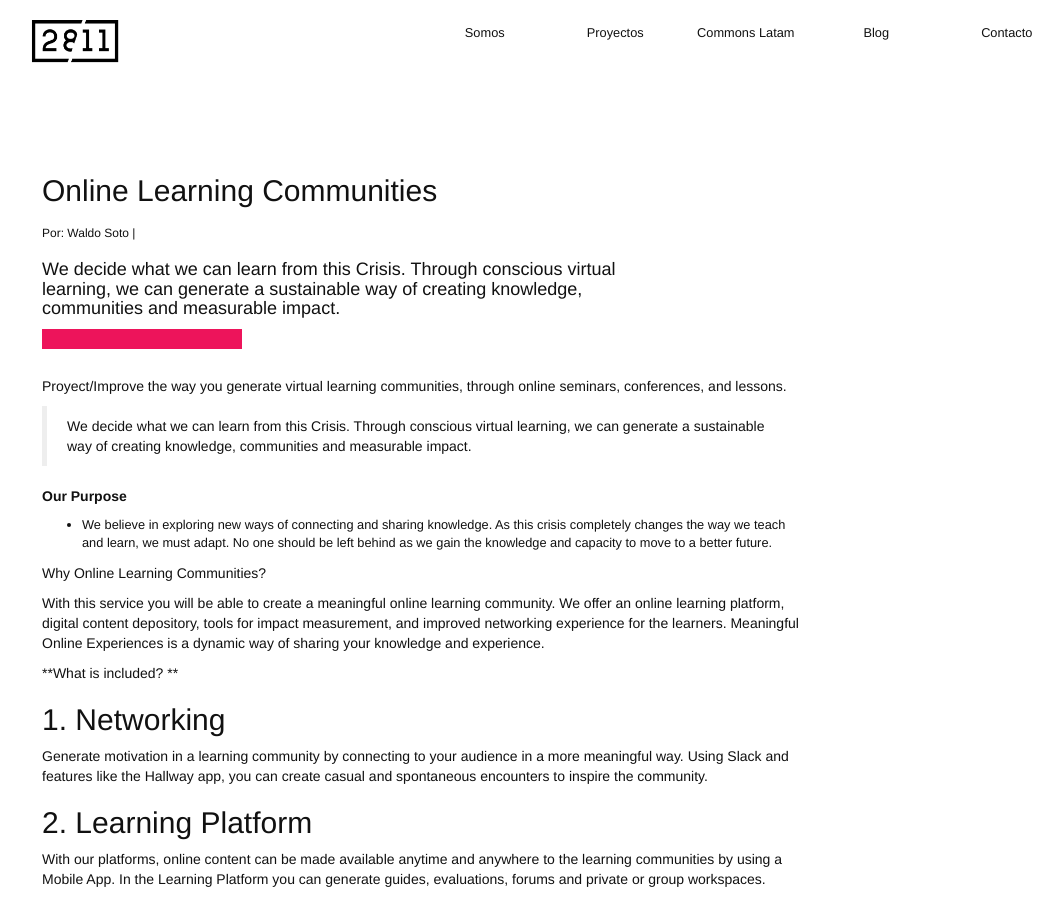
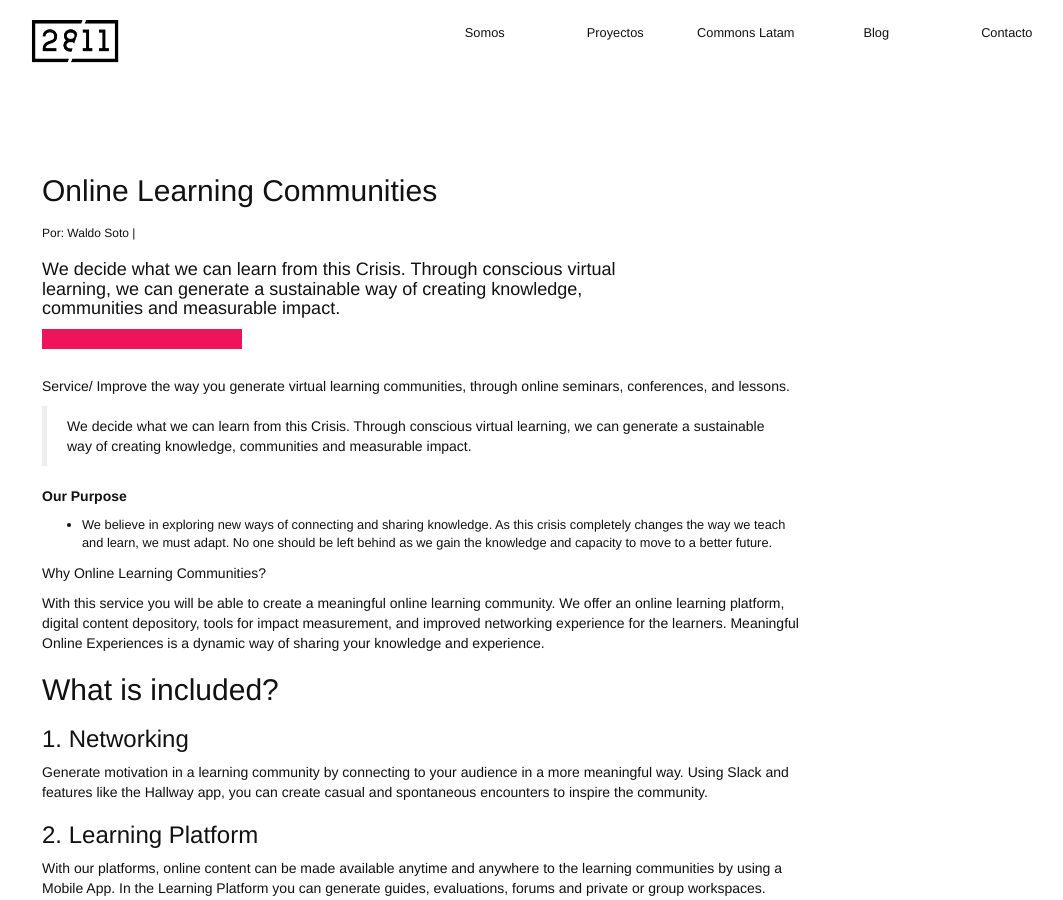
Before and after one commit to 2811Chile/2811Chile.github.io, a Jekyll site: the page built from _posts/2020-07-02-online-learning-communities.markdown, in a window 1280 px wide and 900 px high. Shown: the whole window, without its empty margins (138-1201 px from the left). Built offline with Jekyll 4.4.1, drawn with Linux system fonts in a browser that asks for light colours; nearby versions of some CDN libraries; some web fonts are replaced; our own code applies the rules of GitHub Pages for plain Markdown files; some of the changed text lies outside the part shown.

Commit message:
Updated Online Learning Communities

```diff
--- a/_posts/2020-07-02-online-learning-communities.markdown
+++ b/_posts/2020-07-02-online-learning-communities.markdown
@@ -8,7 +8,7 @@ bajada: We decide what we can learn from this Crisis. Through conscious virtual
   impact.
 ---
 
-Proyect/Improve the way you generate virtual
+Service/ Improve the way you generate virtual
 learning communities, through online seminars, conferences, and lessons.
 <!--mas-->
 
@@ -16,7 +16,7 @@ learning communities, through online seminars, conferences, and lessons.
 
 **Our Purpose**
 
-* We believe in exploring new ways of connecting and sharing  knowledge.
+* We believe in exploring new ways of connecting and sharing knowledge.
 As this crisis completely changes the way we teach and learn, we must adapt.
 No one should be left behind as we gain the knowledge and capacity to  move to a better future.
 
@@ -24,27 +24,26 @@ Why Online Learning Communities?
 
 With this service you will be able to create a meaningful online learning community. We offer an online learning platform, digital content depository, tools for impact measurement, and improved networking experience for the learners. Meaningful Online Experiences is a dynamic way of sharing your knowledge and experience.
 
-**What is included?
-**
-## 1. Networking
+## What is included?
+
+### 1. Networking
 
 Generate motivation in a learning community by connecting to your audience in a more meaningful way. Using Slack and features like the Hallway app, you can create casual and spontaneous encounters
 to inspire the community.
 
-## 2. Learning Platform
+### 2. Learning Platform
 
 With our platforms, online content can be made available anytime and anywhere to the learning communities by using a Mobile App. In the Learning Platform you can generate guides, evaluations, forums and private or group workspaces.
 
-## 3. Video Conferences 2.0
+### 3. Video Conferences 2.0
 
 With our facilitators, you can achieve better video conferencing experiences. We prepare online icebreakers, live knowledge management techniques, such as online dashboards, and support to motivate Learning Communities to continue conversations on the platforms.
 
-## 4. Measure measure measure!
+### 4. Measure measure measure!
 
 Have a sight of the learning process, evaluate the outcomes of online calls, and set a concise and coherent Theory of Change to measure your purpose's fulfillment.
 
-**Our Experience
-**
+## Our Experience
 
 * 2811 hosts the Ashoka U learning community for Latin America universities ([here more information](https://ashokau.org/commons/latam/))
 * 2811 co-hosted the Latin America day at Ashoka Exchange 2020 ([here more information](https://ashokau.org/exchange/))
```
